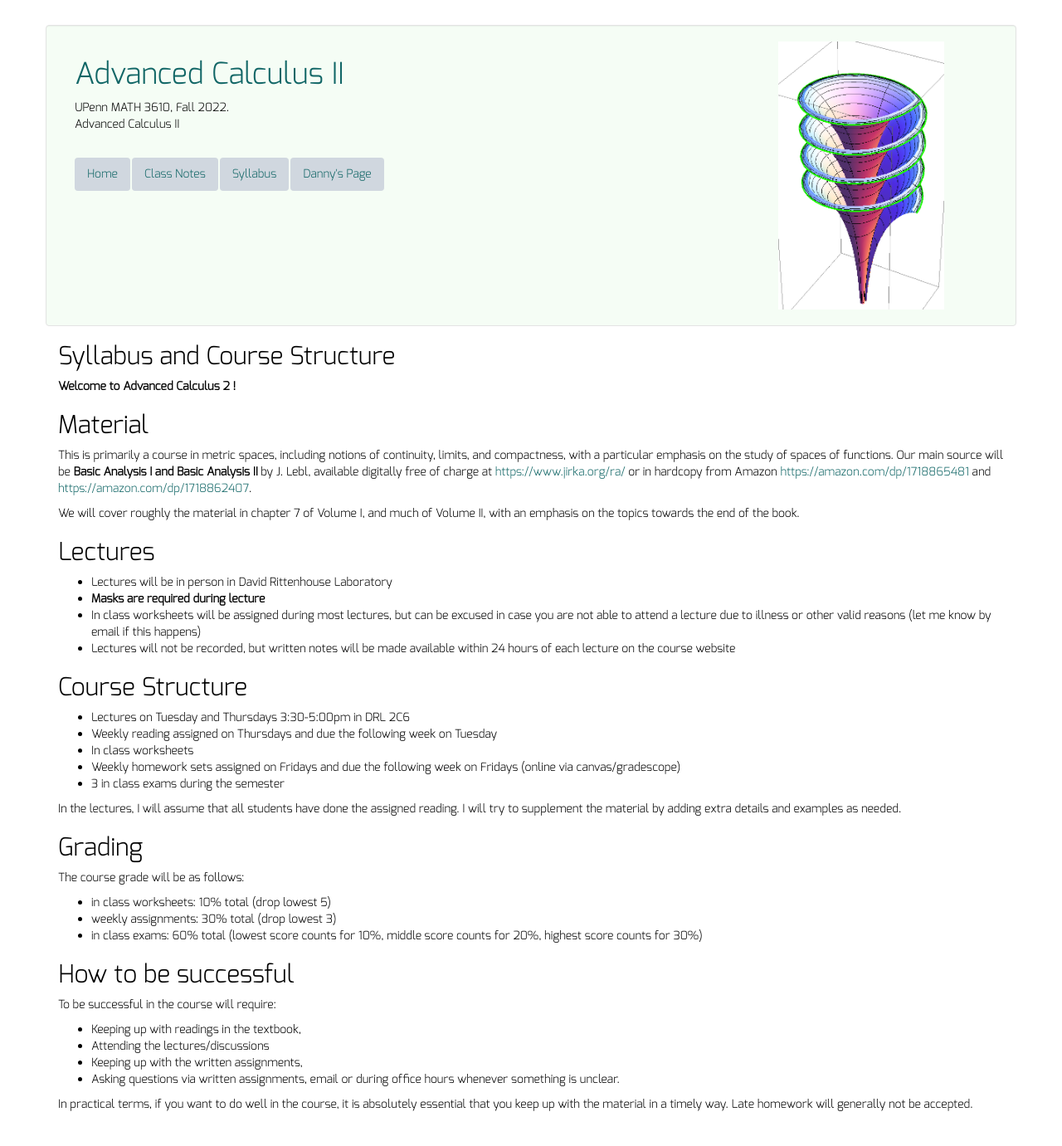
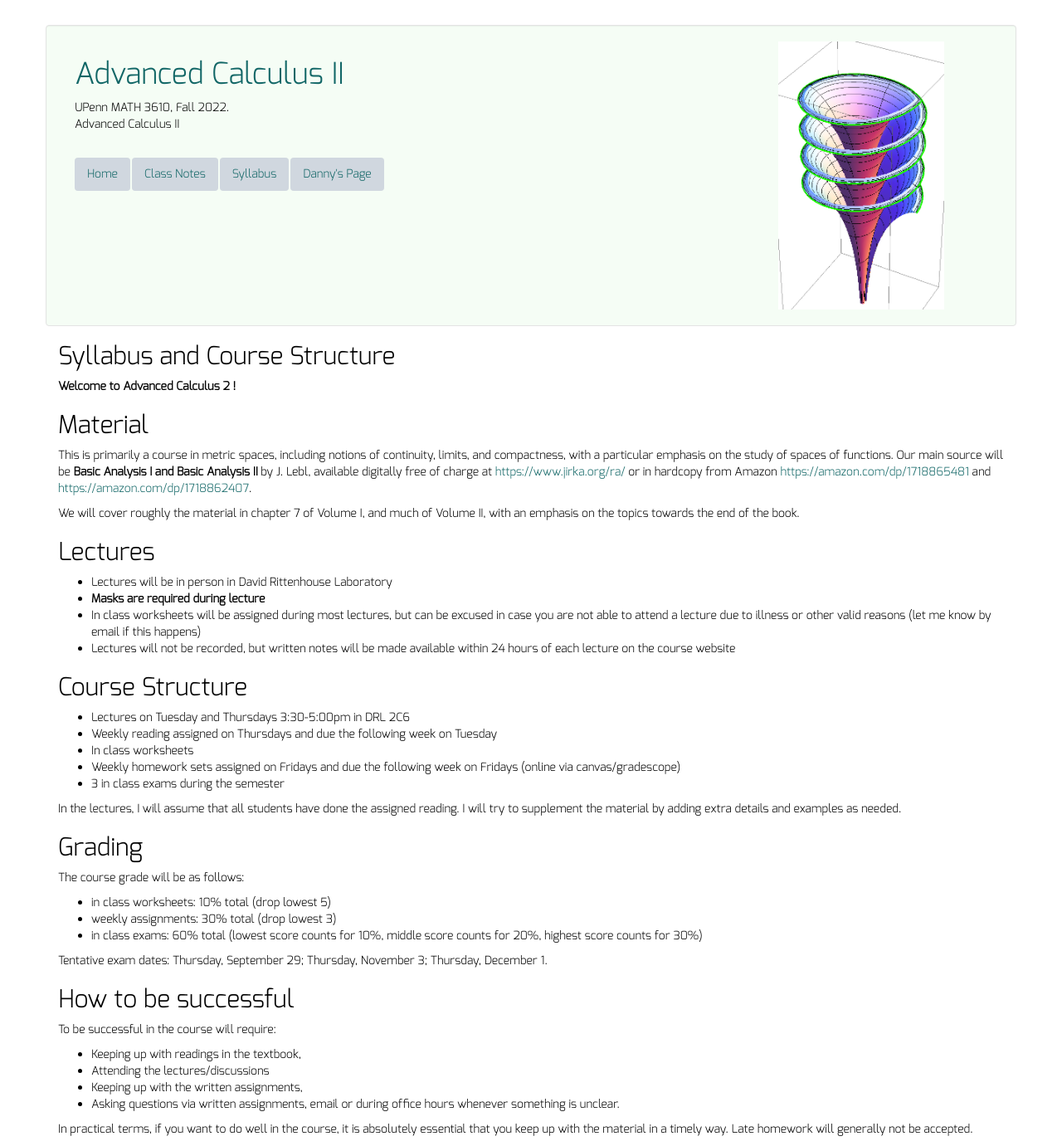
Before and after one commit to dkrashen/advancedcalc2, a Jekyll site: the page built from syllabus.md, in a window 1280 px wide. Shown: the whole page at 83% size. Built offline with Jekyll 4.4.1, drawn with Linux system fonts in a browser that asks for light colours; our own code applies the rules of GitHub Pages for plain Markdown files; before the commit the page ends 1351 px from its top, so only the background shows below that.

Commit message:
exam dates

```diff
--- a/syllabus.md
+++ b/syllabus.md
@@ -47,6 +47,8 @@ The course grade will be as follows:
 - weekly assignments: 30% total (drop lowest 3)
 - in class exams: 60% total (lowest score counts for 10%, middle score counts for 20%, highest score counts for 30%)
 
+Tentative exam dates: Thursday, September 29; Thursday, November 3; Thursday, December 1.
+
 How to be successful
 ---
 
```
